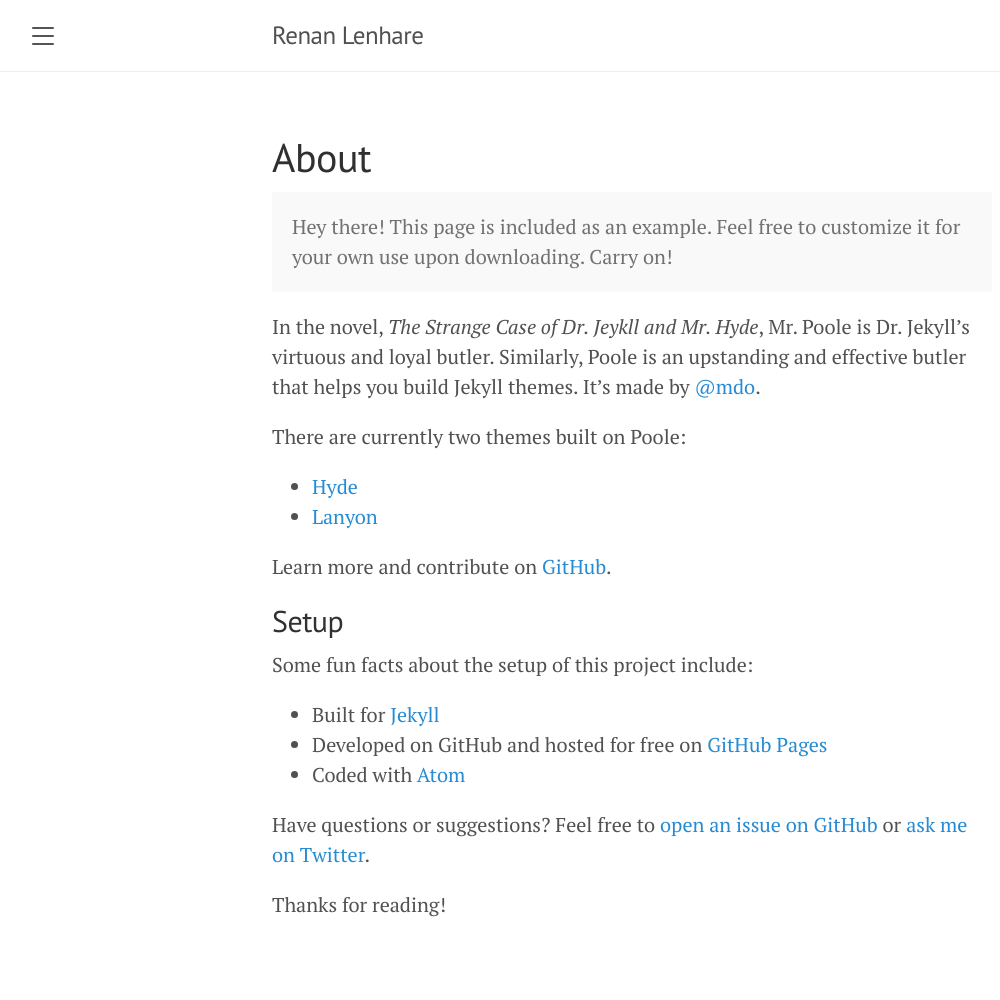
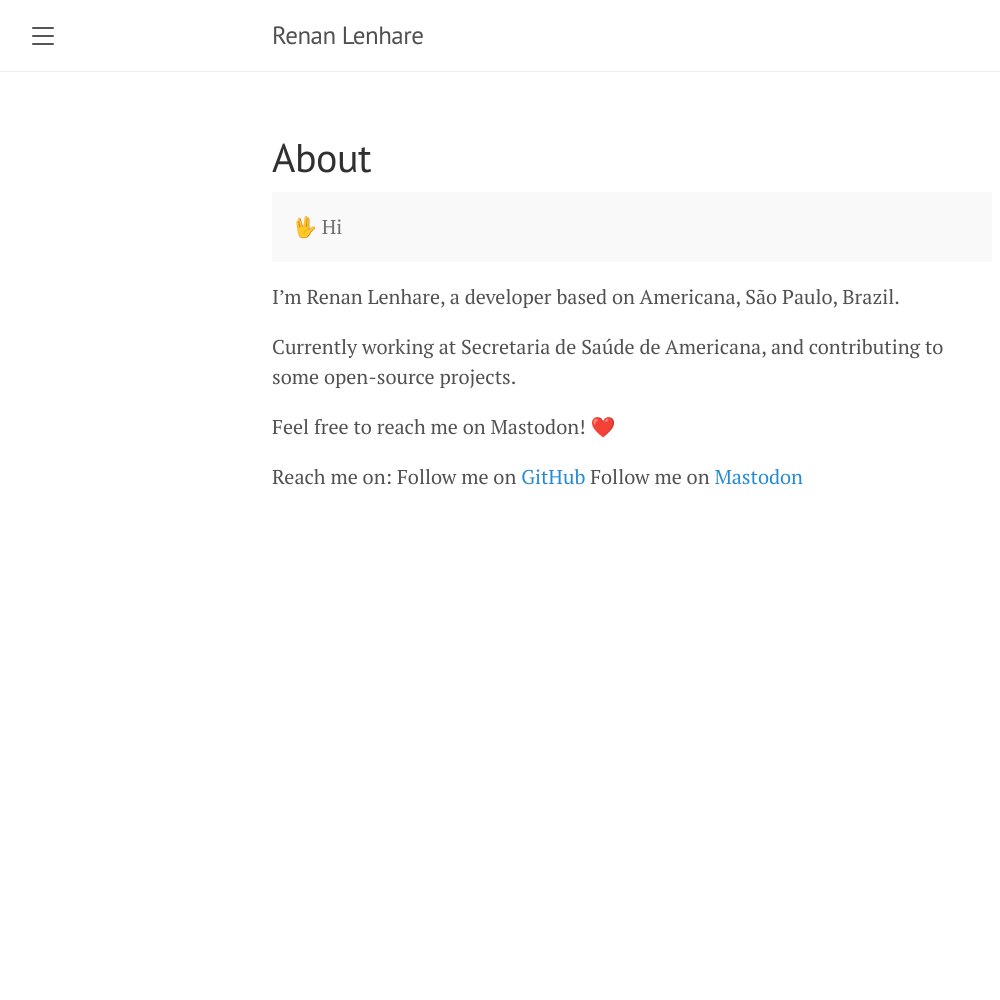
Before and after one commit to lenhare/lenhare.github.io, a Jekyll site: the page built from about.md, in a window 1280 px wide. Shown: the whole page, without its empty margins (8-1008 px from the left). Built offline with Jekyll 4.4.1, drawn with Linux system fonts in a browser that asks for light colours; after the commit the page ends 900 px from its top, so only the background shows below that.

Commit message:
Atualização

```diff
--- a/about.md
+++ b/about.md
@@ -4,26 +4,15 @@ title: About
 ---
 
 <p class="message">
-  Hey there! This page is included as an example. Feel free to customize it for your own use upon downloading. Carry on!
+  🖖 Hi
 </p>
 
-In the novel, *The Strange Case of Dr. Jeykll and Mr. Hyde*, Mr. Poole is Dr. Jekyll's virtuous and loyal butler. Similarly, Poole is an upstanding and effective butler that helps you build Jekyll themes. It's made by [@mdo](https://twitter.com/mdo).
+I’m Renan Lenhare, a developer based on Americana, São Paulo, Brazil.
 
-There are currently two themes built on Poole:
+Currently working at Secretaria de Saúde de Americana, and contributing to some open-source projects.
 
-* [Hyde](http://hyde.getpoole.com)
-* [Lanyon](http://lanyon.getpoole.com)
+Feel free to reach me on Mastodon! ❤️
 
-Learn more and contribute on [GitHub](https://github.com/poole).
-
-## Setup
-
-Some fun facts about the setup of this project include:
-
-* Built for [Jekyll](https://jekyllrb.com)
-* Developed on GitHub and hosted for free on [GitHub Pages](https://pages.github.com)
-* Coded with [Atom](https://atom.io)
-
-Have questions or suggestions? Feel free to [open an issue on GitHub](https://github.com/poole/issues/new) or [ask me on Twitter](https://twitter.com/mdo).
-
-Thanks for reading!
+Reach me on:
+Follow me on [GitHub](https://github.com/lenhare)
+Follow me on [Mastodon](https://ursal.zone/lenhare)
```
